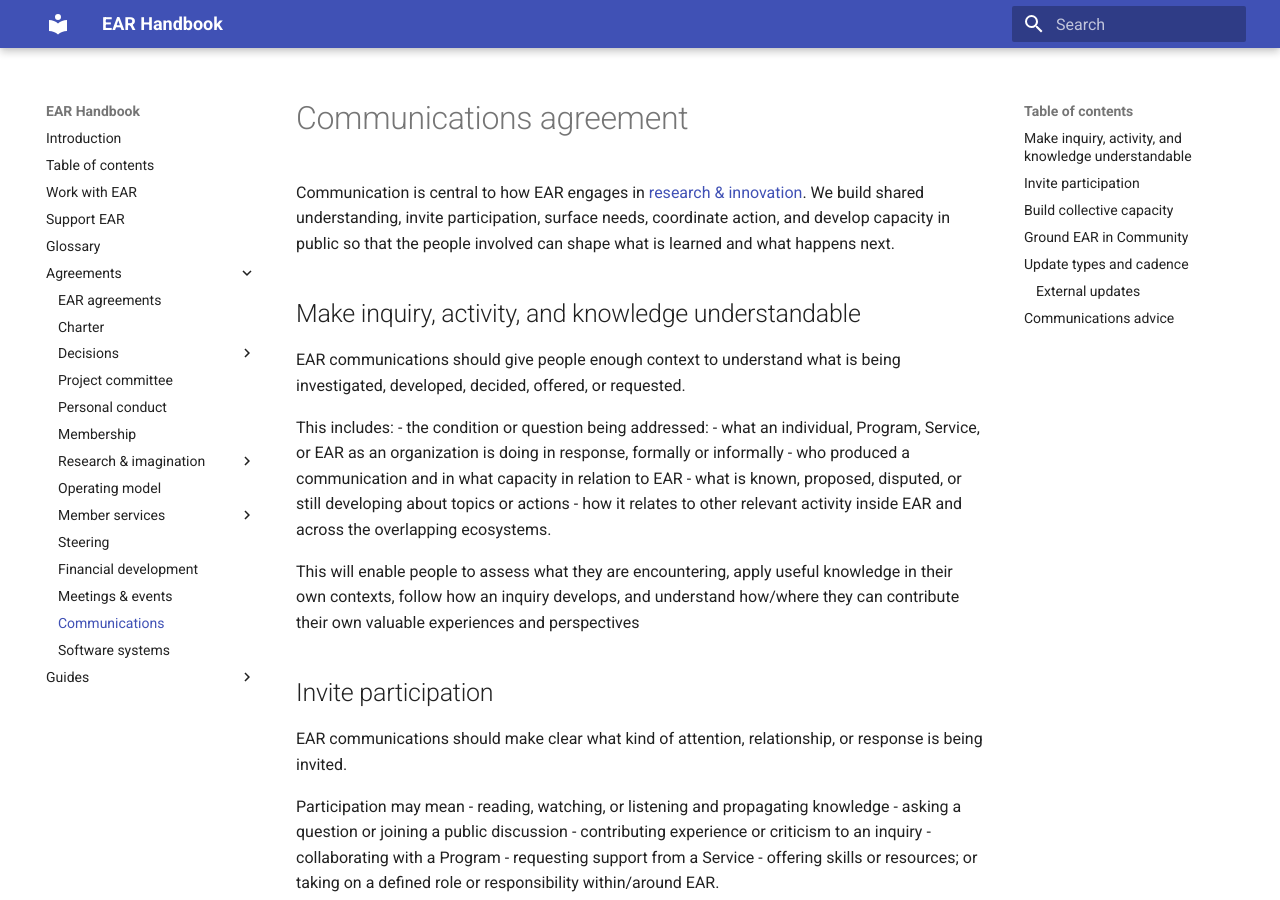
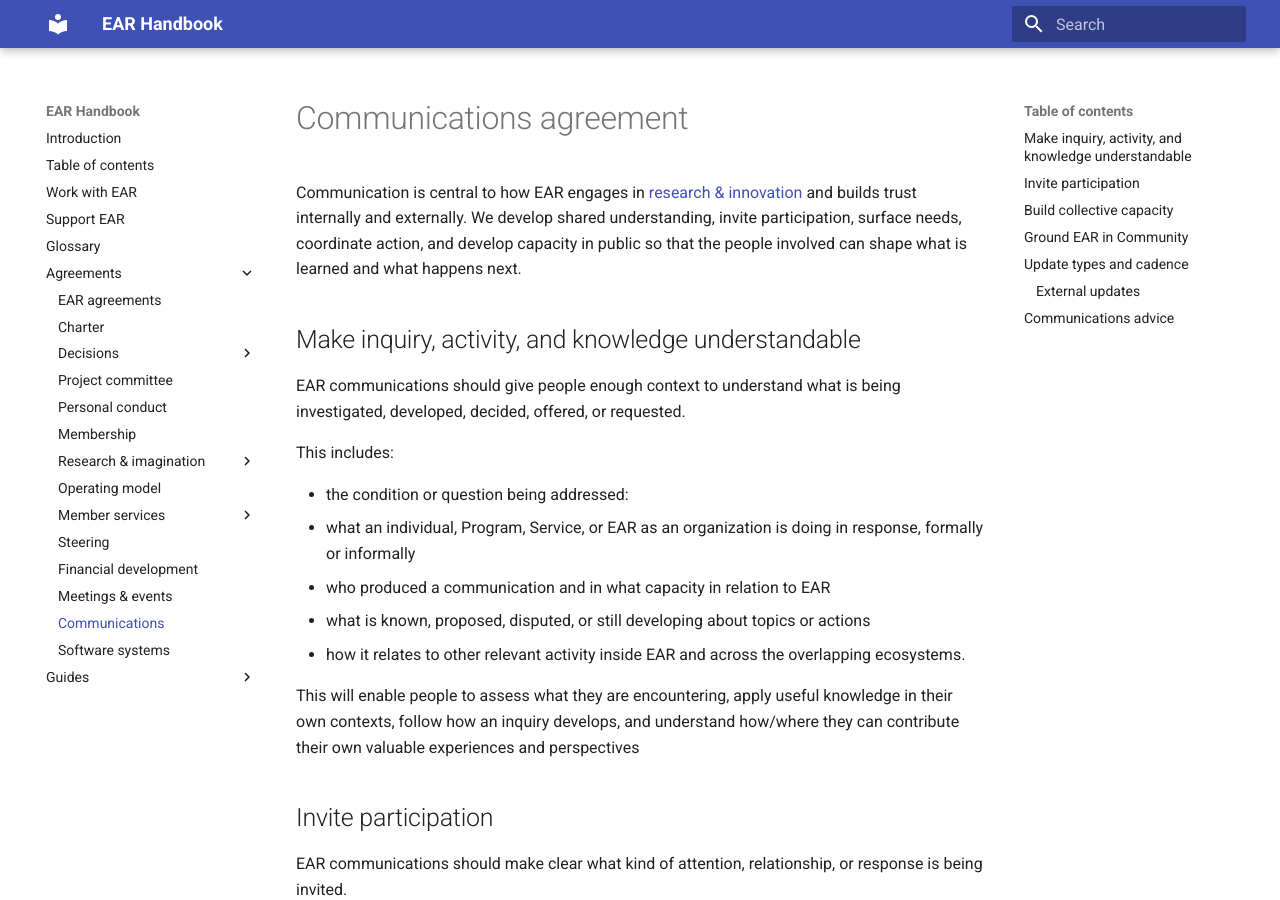
Before and after one commit to EcosystemActionResearch/Handbook, an MkDocs documentation site: the page built from docs/agreements/communications.md, in a window 1280 px wide and 900 px high. Built offline with MkDocs 1.6.1 and Material for MkDocs 9.7.7, drawn with Linux system fonts in a browser that asks for light colours.

Commit message:
Add context
Signed-off-by: Christian Alden Jacobs <christian@jacobs.io>

```diff
--- a/docs/agreements/communications.md
+++ b/docs/agreements/communications.md
@@ -1,12 +1,13 @@
 # Communications agreement
 
-Communication is central to how EAR engages in [research & innovation](research-imagination/index.md). We build shared understanding, invite participation, surface needs, coordinate action, and develop capacity in public so that the people involved can shape what is learned and what happens next.
+Communication is central to how EAR engages in [research & innovation](research-imagination/index.md) and builds trust internally and externally. We develop shared understanding, invite participation, surface needs, coordinate action, and develop capacity in public so that the people involved can shape what is learned and what happens next.
 
 ## Make inquiry, activity, and knowledge understandable
 
 EAR communications should give people enough context to understand what is being investigated, developed, decided, offered, or requested.
 
 This includes:
+
 - the condition or question being addressed:
 - what an individual, Program, Service, or EAR as an organization is doing in response, formally or informally
 - who produced a communication and in what capacity in relation to EAR
```
